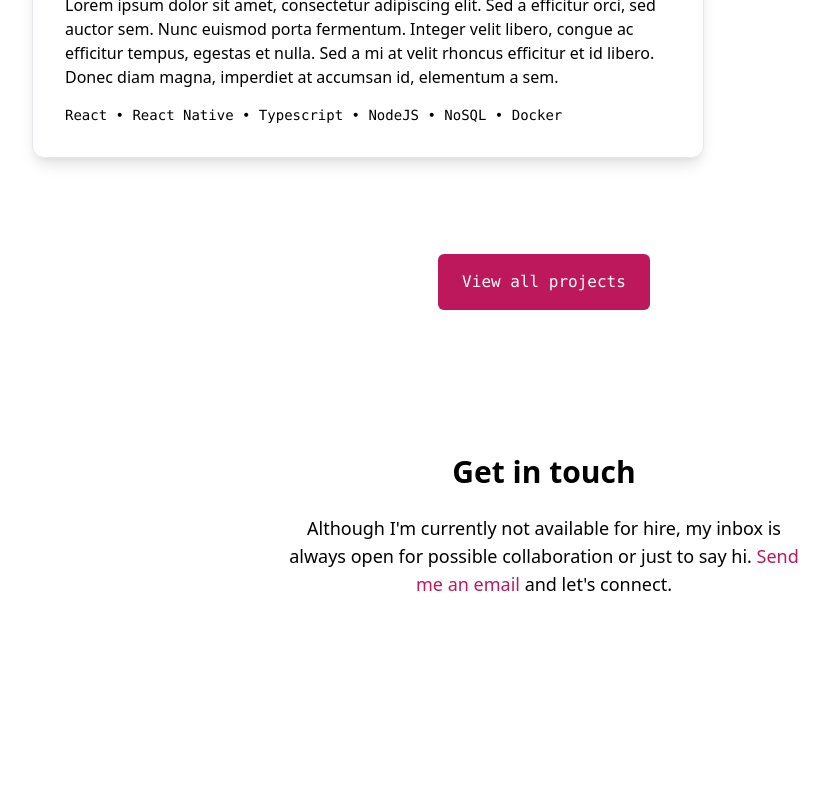
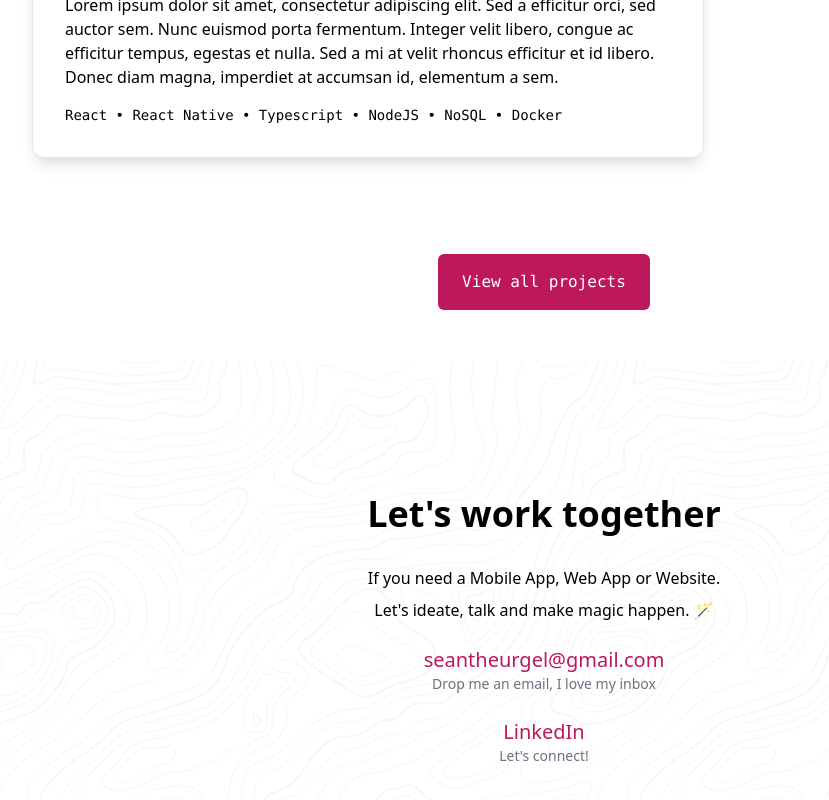
Before and after one commit to SeanningTatum/Portfolio, a Next.js app: page / in a window 1280 px wide. Shown: the part 1492-2292 px from the top of the page, without its empty margins (96-925 px from the left). Built offline with nearby package versions, Linux system fonts and the light colour scheme.

Commit message:
add svg bg

```diff
--- a/components/layout.js
+++ b/components/layout.js
@@ -2,13 +2,13 @@ import Header from './header';
 
 export default function Layout({ children }) {
   return (
-    <div className="flex flex-col min-h-screen px-6 sm:px-8 xl:px-0 pb-20">
+    <div className="flex flex-col min-h-screen px-6 sm:px-8 xl:px-0">
 
       <div className="mt-4">
         <Header />
       </div>
 
-      <main className="container mt-16 md:mt-24 lg:mt-48 min-w-full">
+      <main className="container mt-16 md:mt-24 lg:mt-48 min-w-full relative">
         {children}
       </main>
 
--- a/css/index.css
+++ b/css/index.css
@@ -11,3 +11,9 @@ body {
 section {
     /* min-height: 250px; */
 }
+
+.bg {
+    height: 550px;
+    width: 100%;
+    background-image: url('../svg2.svg');
+}
--- a/pages/index.js
+++ b/pages/index.js
@@ -20,8 +20,9 @@ export default function IndexPage() {
             and Philippines.
           </p>
           <p className="font-light text-md md:text-lg mb-4">
-            I am also the co-founder of React Cebu and a core member of
-            Google Developer Group Cebu as a speaker on Flutter.
+            I am also a hackathon winner, speaker co-founder for Facebook
+            Developer Group Cebu and a core member of Google Developer Group
+            Cebu for Flutter.
           </p>
         </div>
       </section>
@@ -53,19 +54,37 @@ export default function IndexPage() {
       </div>
 
       {/* Contact */}
-      <section className="flex-col max-w-lg mx-auto justify-center items-center text-center flex mb-16 sm:mb-36">
-        <h1 className="text-3xl font-semibold mb-6">Get in touch</h1>
+      <section className="flex-col mx-auto justify-center items-center text-center flex text-xl md:text-base font-light relative py-10 pb-16 sm:pb-36">
+        <h1 className="text-4xl font-semibold mb-8">Let's work together</h1>
+        <div className="px-12 sm:px-0 mb-6">
+          <p className="mb-2">
+            If you need a
+            {' '}
+            <span className="font-medium">Mobile App</span>
+            ,
+            {' '}
+            <span className="font-medium">Web App</span>
+            {' '}
+            or
+            {' '}
+            <span className="font-medium">Website</span>
+            .
+          </p>
+          <p>
+            Let's ideate, talk and make magic happen. 🪄
+          </p>
+        </div>
 
-        <p className="font-light text-center text-lg mb-4">
-          Although I'm currently not available for hire, my inbox is always open for
-          possible collaboration or just to say hi.
-          {' '}
-          <a href="sendto:seantheurgel@gmail.com" className="text-pink-700">Send me an email</a>
-          {' '}
-          and let's connect.
-        </p>
+        <div className="mb-6">
+          <a href="sendto:seantheurgel@gmail.com" className="text-xl font-medium text-pink-700">seantheurgel@gmail.com</a>
+          <p className="text-gray-500 text-sm">Drop me an email, I love my inbox</p>
+        </div>
+
+        <a href="https://www.linkedin.com/in/sean-urgel/" className="text-xl font-medium text-pink-700">LinkedIn</a>
+        <p className="text-gray-500 text-sm">Let's connect!</p>
 
       </section>
+      <div className="bg absolute bottom-0 left-0" />
     </div>
   );
 }
```
Also changed, not shown: pages/_app.js (+2 -0 lines).
